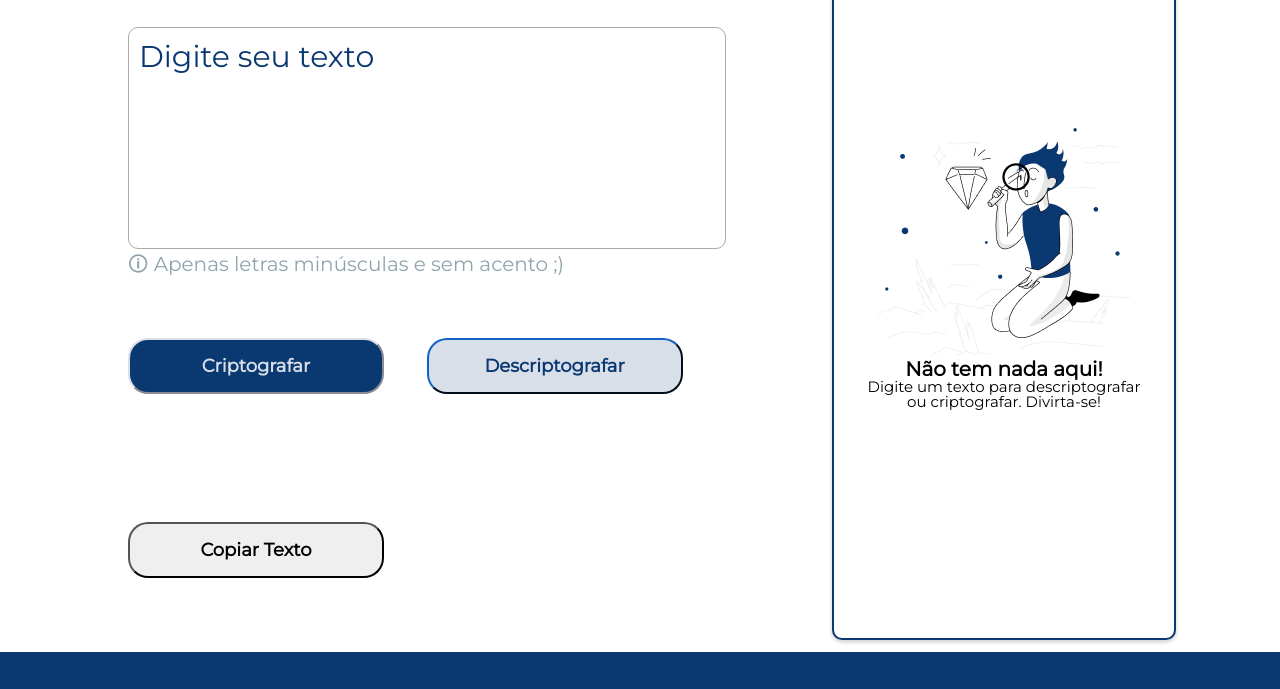
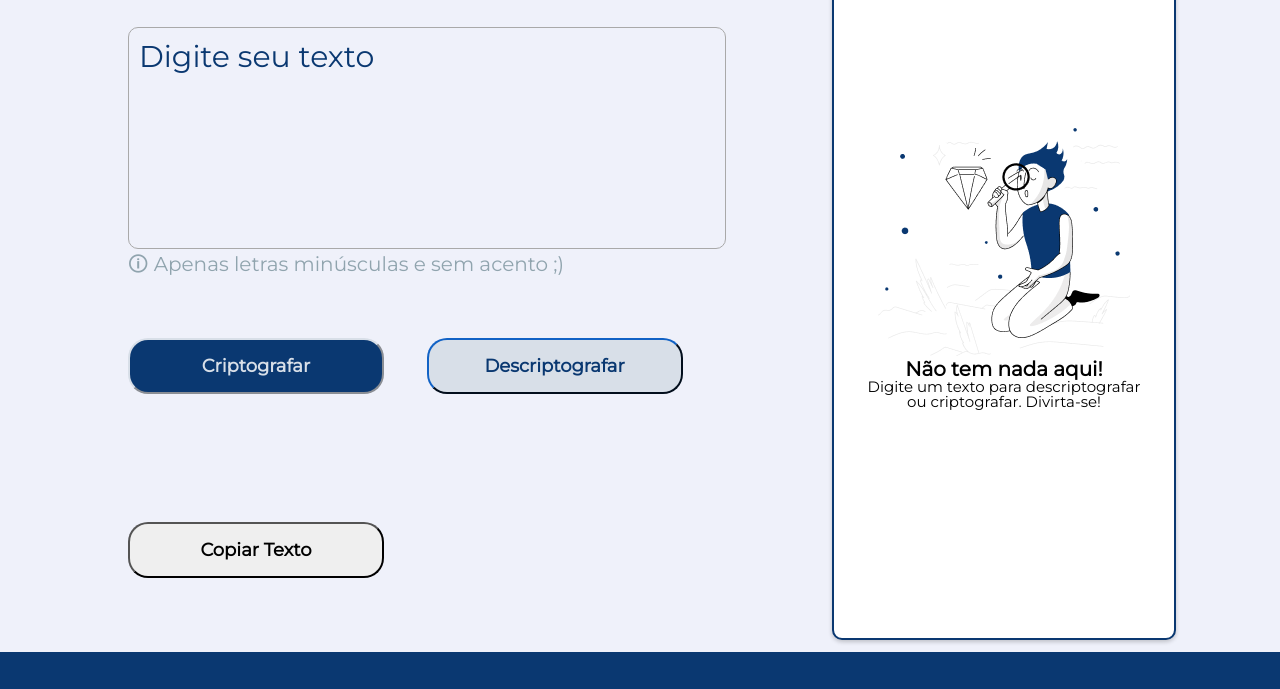
Before and after one commit to IsadoraMontserrat/Decodificador_Desafio_Programa_ONE, a plain HTML site: page index.html in a window 1280 px wide. Shown: the part 84-773 px from the top of the page. Drawn offline with Linux system fonts and the light colour scheme.

Commit message:
Update style.css

```diff
--- a/style.css
+++ b/style.css
@@ -5,7 +5,7 @@
 }
 
 body{
-    background: white;
+    background: #EFF1FA;
     font-family: "Montserrat";
 }
 
```
